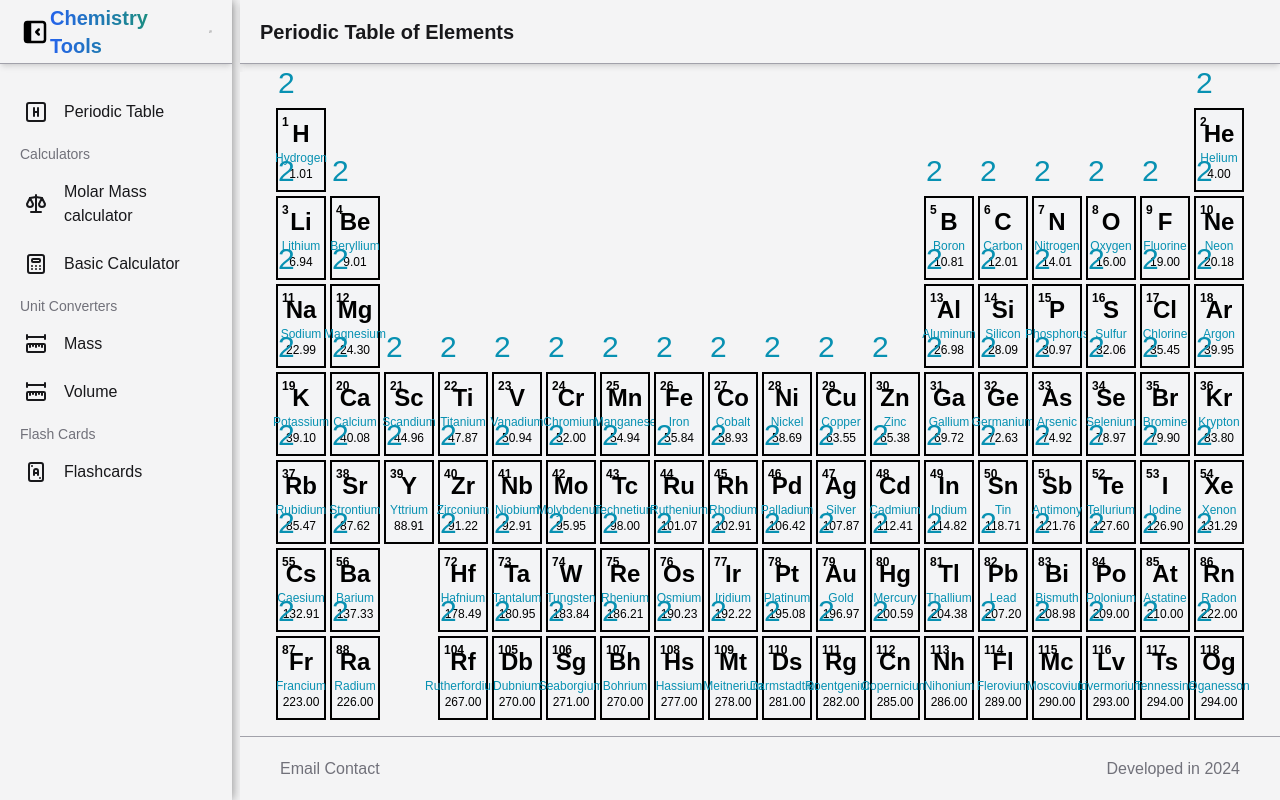
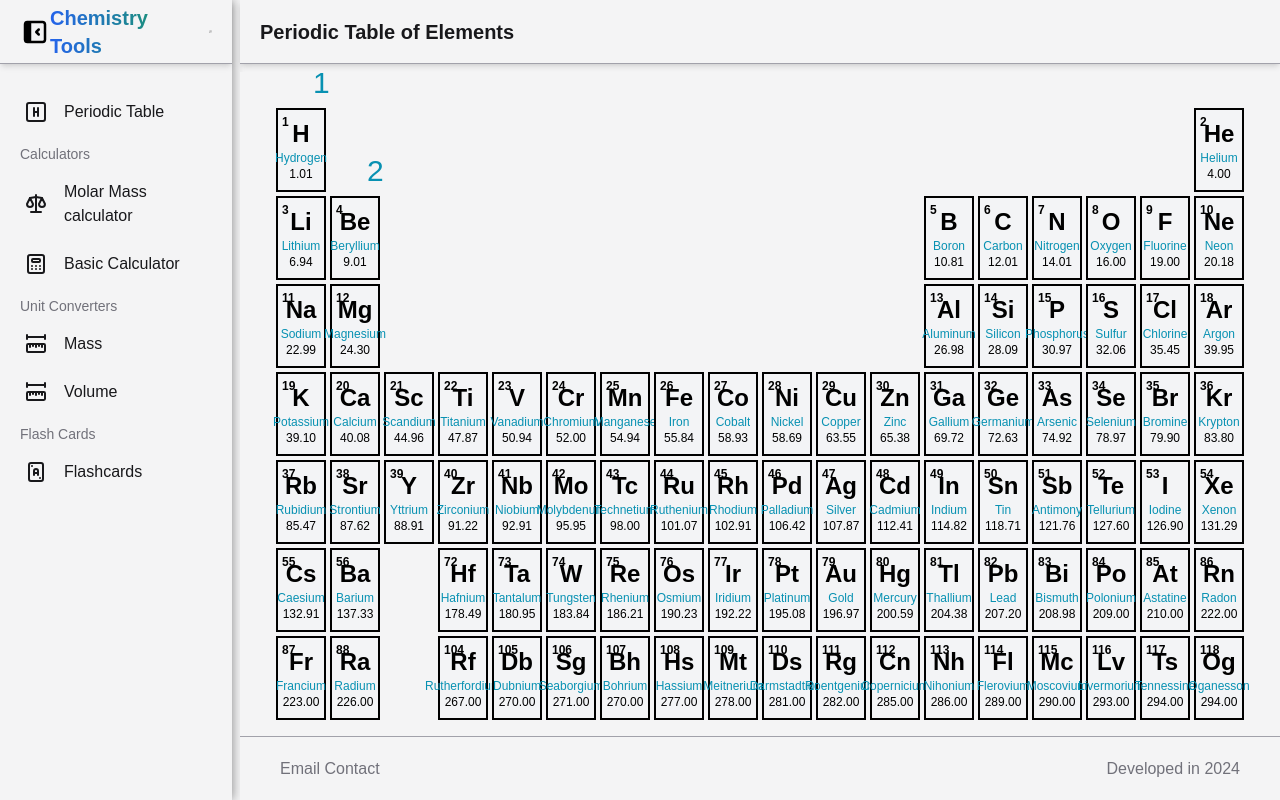
Before and after one commit to brunomacedo1203/Chemistry-Tools, a Next.js app: page /PeriodicTable in a window 1280 px wide. Built offline with nearby package versions, Linux system fonts and the light colour scheme.

Commit message:
acertando o numero das famílias

```diff
--- a/src/components/PeriodicTableCards.tsx
+++ b/src/components/PeriodicTableCards.tsx
@@ -23,6 +23,7 @@ export default function PeriodicTableCards() {
             symbol={e.symbol}
             name={e.name}
             molarMass={e.molarMass}
+            showColummNumber={e.showColummNumber}
           />
         </div>
       ))}
--- a/src/components/SingleCardPeriodicTable.tsx
+++ b/src/components/SingleCardPeriodicTable.tsx
@@ -1,8 +1,8 @@
 interface SingleCardPeriodicTableProps {
   atomicNumber: number;
   symbol: string;
-  name?: string;
-  molarMass?: number;
+  name: string;
+  molarMass: number;
   showColummNumber?: number;
 }
 
@@ -15,11 +15,14 @@ export default function SingleCardPeriodicTable({
 }: SingleCardPeriodicTableProps) {
   console.log(showColummNumber);
 
+  const columnNumberClass = showColummNumber
+    ? "before:top-[-45px] before:left-[35px] before:absolute before:text-cyan-600 before:content-[attr(data-columm-number)]"
+    : "";
+
   return (
     <div
-      className={`
-    before:top-[-45px] before:absolute before:text-cyan-600 before:content-['2']
-    relative w-18 h-18 border-2 border-black items-center justify-center bg-gray-100`}
+      data-columm-number={showColummNumber}
+      className={`${columnNumberClass} relative w-18 h-18 border-2 border-black items-center justify-center bg-gray-100`}
     >
       <span className="absolute top-1 left-1 text-black text-xs font-bold ">
         {atomicNumber}
```
